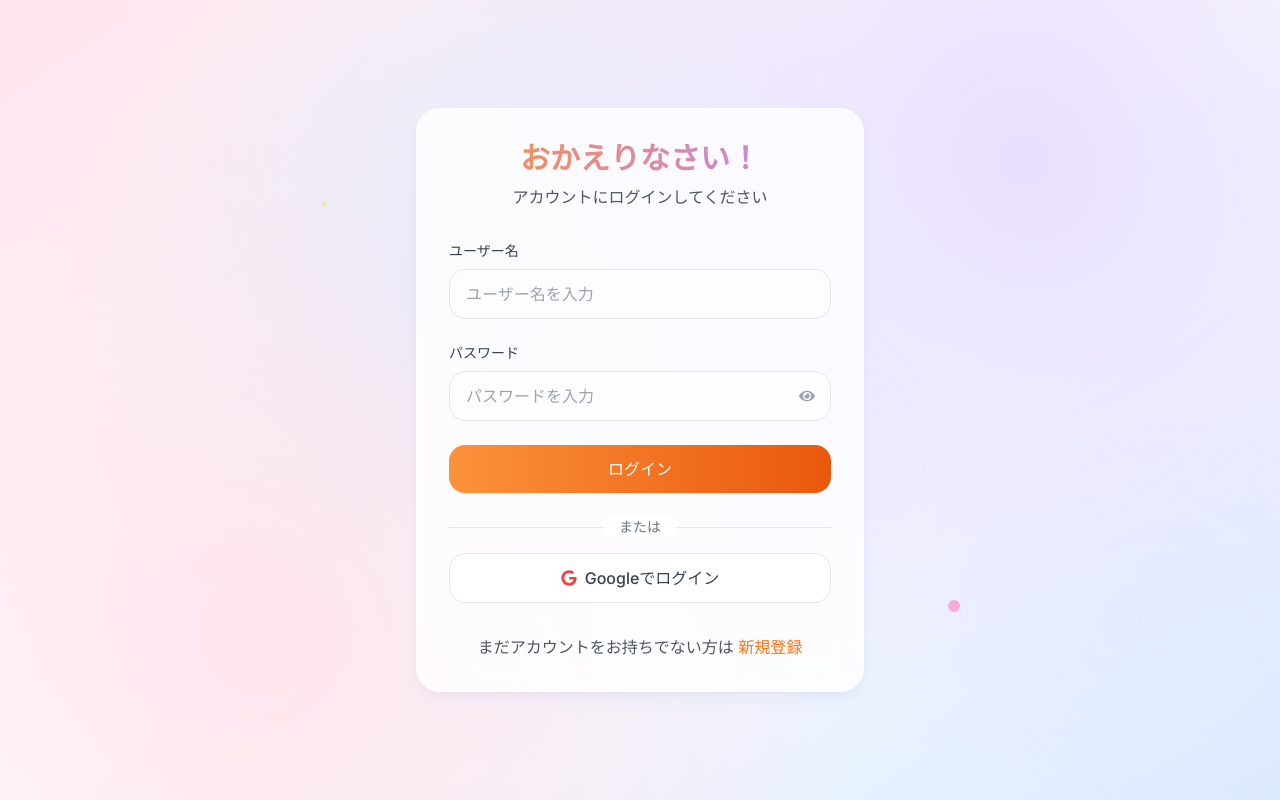
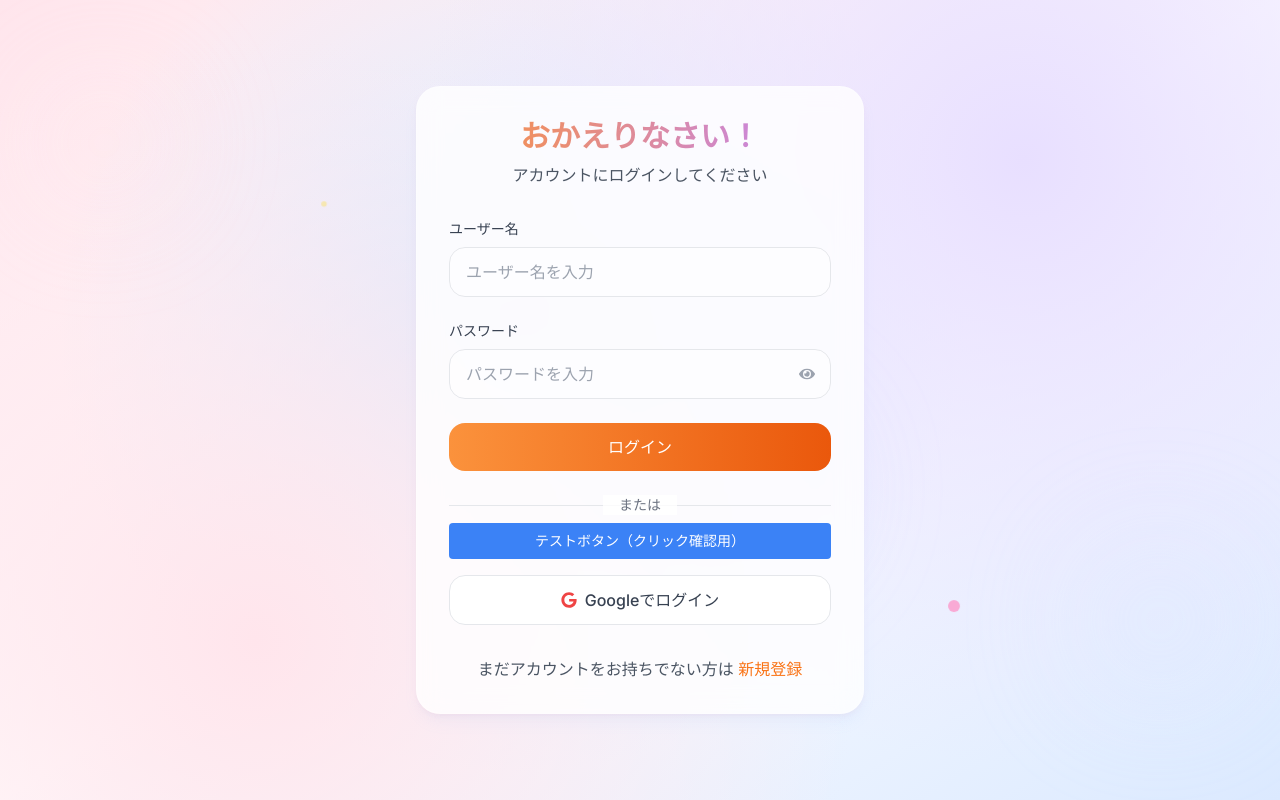
Before and after one commit to Dan-fire2030/schedule-management, a Next.js app: page /auth in a window 1280 px wide. Built offline with nearby package versions, Linux system fonts and the light colour scheme; no server answers.

Commit message:
Add test button to verify click events are working

```diff
--- a/components/auth/LoginForm.tsx
+++ b/components/auth/LoginForm.tsx
@@ -152,6 +152,13 @@ export function LoginForm({ onSwitchToSignup }: LoginFormProps) {
           </div>
 
           <button
+            onClick={() => console.log('TEST: Button clicked!')}
+            className="w-full mt-2 bg-blue-500 text-white py-2 rounded text-sm"
+          >
+            テストボタン（クリック確認用）
+          </button>
+
+          <button
             onClick={handleGoogleLogin}
             disabled={loading}
             className="w-full mt-4 bg-white border border-gray-200 text-gray-700 py-3 rounded-2xl font-medium hover:bg-gray-50 transition-all duration-200 transform hover:scale-105 disabled:opacity-50 disabled:hover:scale-100 flex items-center justify-center space-x-2"
```
